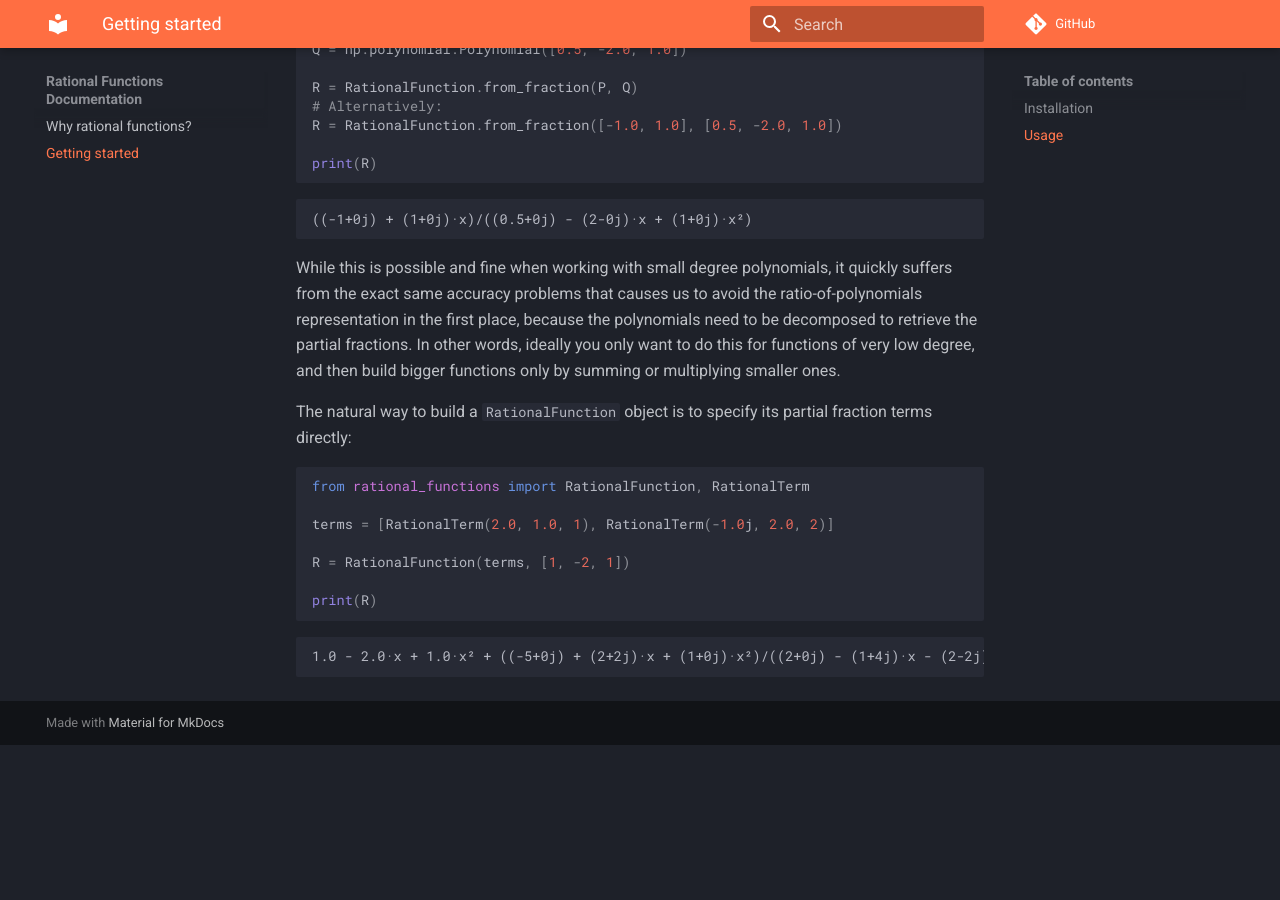
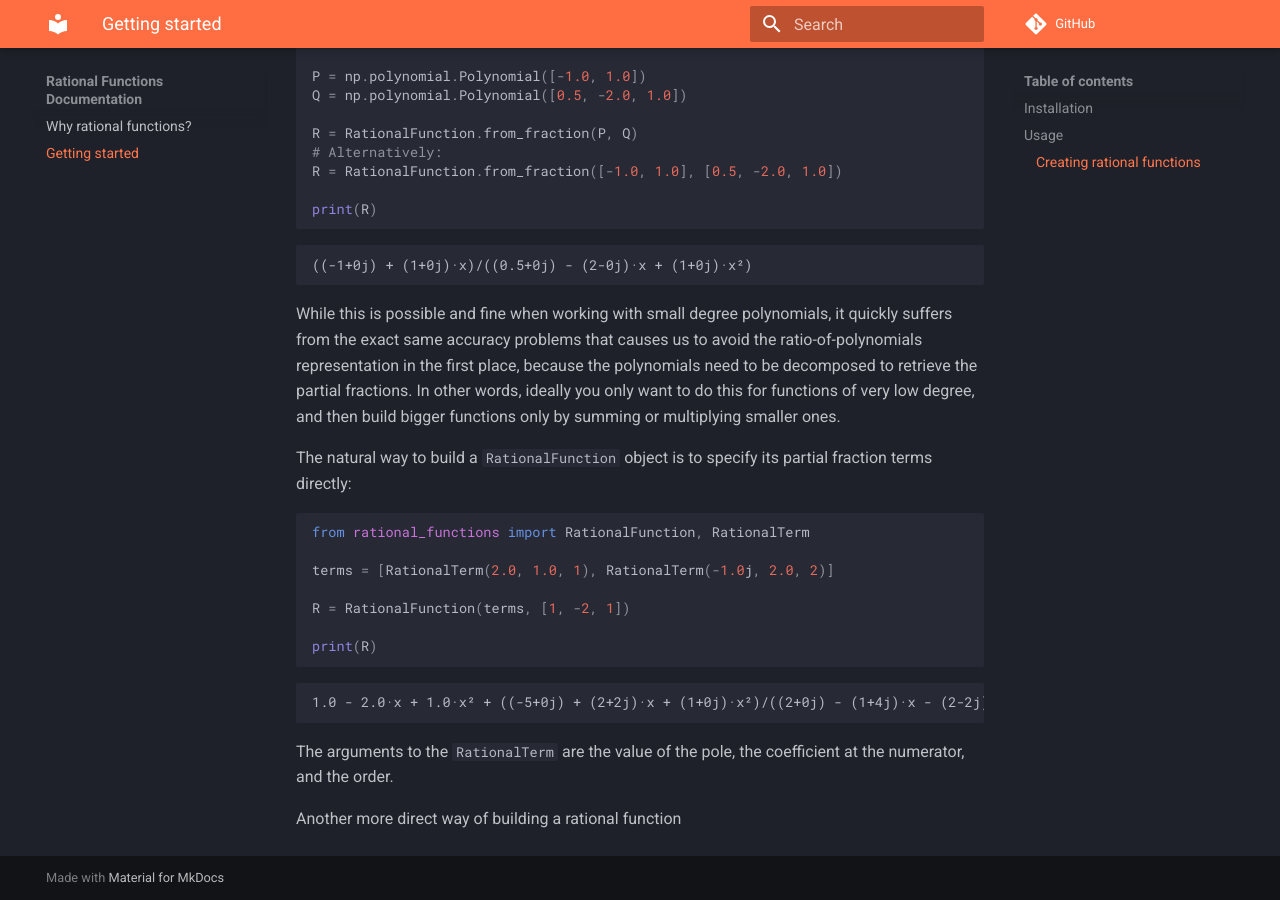
Before and after one commit to stur86/rational-functions, an MkDocs documentation site: the page built from docs/getting_started.md, in a window 1280 px wide and 900 px high, scrolled down 634 px. Built offline with MkDocs 1.6.1 and Material for MkDocs 9.7.7, drawn with Linux system fonts in a browser that asks for light colours; comment, search, counter and statistics services are not loaded; before the commit the page ends 1379 px from its top, so only the background shows below that; some of the changed text lies outside the part shown.

Commit message:
Adding documentation

````diff
--- a/docs/getting_started.md
+++ b/docs/getting_started.md
@@ -9,6 +9,8 @@ pip install rational-functions
 ```
 
 ## Usage
+
+### Creating rational functions
 
 Import the `RationalFunction` class.
 
@@ -52,3 +54,7 @@ print(R)
 ```
 1.0 - 2.0·x + 1.0·x² + ((-5+0j) + (2+2j)·x + (1+0j)·x²)/((2+0j) - (1+4j)·x - (2-2j)·x² + (1+0j)·x³)
 ```
+
+The arguments to the `RationalTerm` are the value of the pole, the coefficient at the numerator, and the order.
+
+Another more direct way of building a rational function
````
